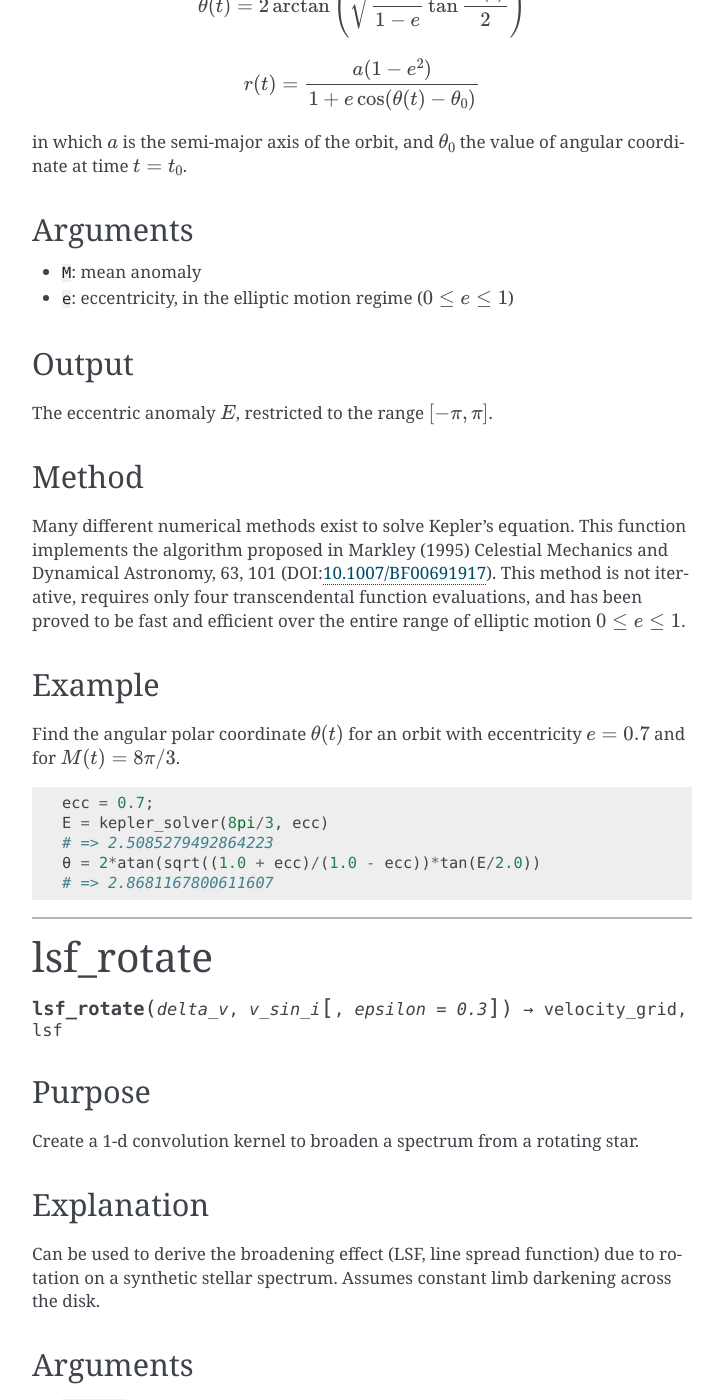
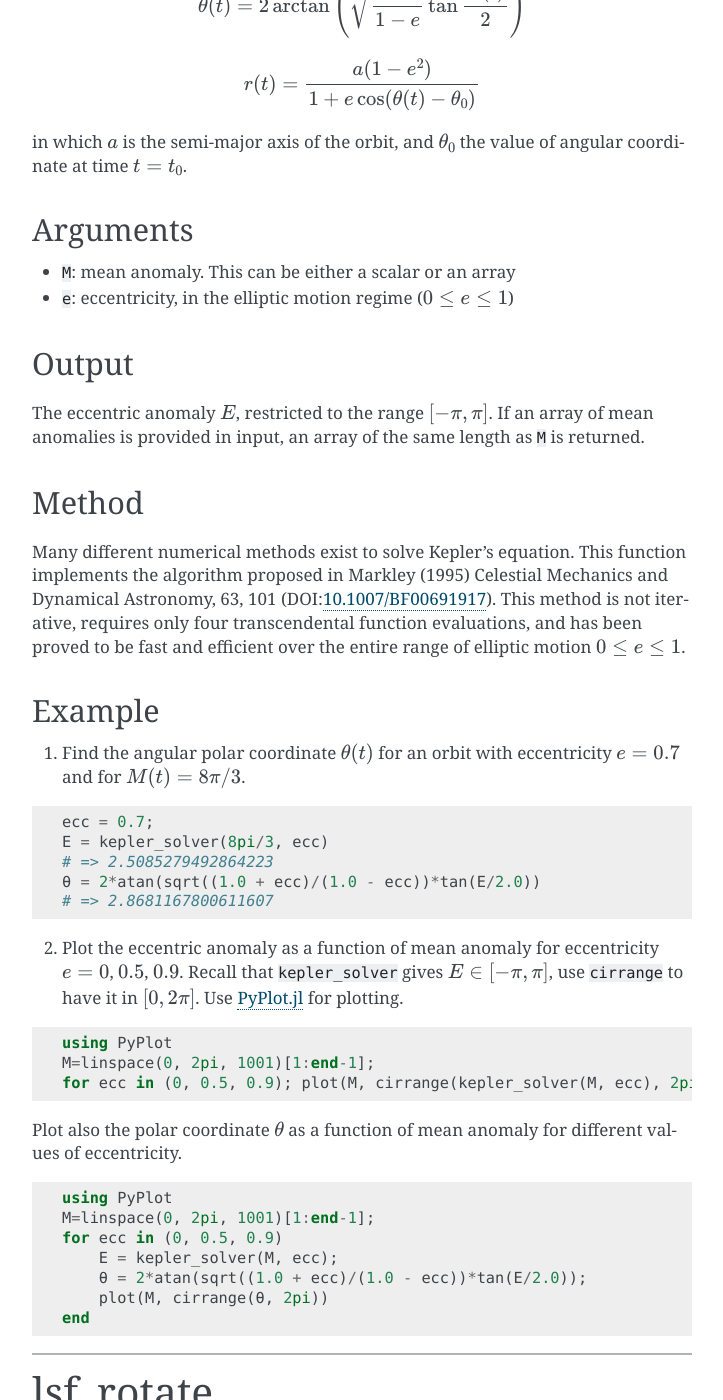
Before and after one commit to giordano/AstroLib.jl, a Sphinx documentation site: the page built from docs/utils.rst, in a window 1280 px wide and 1400 px high, scrolled down 36029 px. Shown: the whole window, without its empty margins (388-1111 px from the left). Built offline with Sphinx 7.4.7, drawn with Linux system fonts in a browser that asks for light colours; some of the changed text lies outside the part shown.

Commit message:
Vectorial version of kepler_solver

```diff
--- a/docs/utils.rst
+++ b/docs/utils.rst
@@ -1783,7 +1783,7 @@ in which :math:`a` is the semi-major axis of the orbit, and
 Arguments
 '''''''''
 
--  ``M``: mean anomaly
+-  ``M``: mean anomaly. This can be either a scalar or an array
 -  ``e``: eccentricity, in the elliptic motion regime
    (:math:`0 \leq e \leq 1`)
 
@@ -1791,7 +1791,8 @@ Output
 ''''''
 
 The eccentric anomaly :math:`E`, restricted to the range
-:math:`[-\pi, \pi]`.
+:math:`[-\pi, \pi]`. If an array of mean anomalies is provided in input,
+an array of the same length as ``M`` is returned.
 
 Method
 ''''''
@@ -1807,8 +1808,8 @@ entire range of elliptic motion :math:`0 \leq e \leq 1`.
 Example
 '''''''
 
-Find the angular polar coordinate :math:`\theta(t)` for an orbit with
-eccentricity :math:`e = 0.7` and for :math:`M(t) = 8\pi/3`.
+(1) Find the angular polar coordinate :math:`\theta(t)` for an orbit
+    with eccentricity :math:`e = 0.7` and for :math:`M(t) = 8\pi/3`.
 
 .. code-block:: julia
 
@@ -1817,6 +1818,31 @@ eccentricity :math:`e = 0.7` and for :math:`M(t) = 8\pi/3`.
     # => 2.5085279492864223
     θ = 2*atan(sqrt((1.0 + ecc)/(1.0 - ecc))*tan(E/2.0))
     # => 2.8681167800611607
+
+(2) Plot the eccentric anomaly as a function of mean anomaly for
+    eccentricity :math:`e = 0`, :math:`0.5`, :math:`0.9`. Recall that
+    ``kepler_solver`` gives :math:`E \in [-\pi, \pi]`, use ``cirrange``
+    to have it in :math:`[0, 2\pi]`. Use
+    `PyPlot.jl <https://github.com/stevengj/PyPlot.jl>`__ for plotting.
+
+.. code-block:: julia
+
+    using PyPlot
+    M=linspace(0, 2pi, 1001)[1:end-1];
+    for ecc in (0, 0.5, 0.9); plot(M, cirrange(kepler_solver(M, ecc), 2pi)); end
+
+Plot also the polar coordinate :math:`\theta` as a function of mean
+anomaly for different values of eccentricity.
+
+.. code-block:: julia
+
+    using PyPlot
+    M=linspace(0, 2pi, 1001)[1:end-1];
+    for ecc in (0, 0.5, 0.9)
+        E = kepler_solver(M, ecc);
+        θ = 2*atan(sqrt((1.0 + ecc)/(1.0 - ecc))*tan(E/2.0));
+        plot(M, cirrange(θ, 2pi))
+    end
 
 --------------
 
@@ -2403,7 +2429,7 @@ The spectral radiance of the black body, in units of W/(sr·m²·Hz).
 Example
 '''''''
 
-Plot the spectrum of a black body in :math:`[10^{12}, 10^{16}]` Hz at
+Plot the spectrum of a black body in :math:`[10^{12}, 10^{15.4}]` Hz at
 :math:`8000` K. Use
 `PyPlot.jl <https://github.com/stevengj/PyPlot.jl>`__ for plotting.
 
@@ -2458,8 +2484,9 @@ The spectral radiance of the black body, in units of W/(sr·m³).
 Example
 '''''''
 
-Calculate the spectrum of a black body in :math:`[0, 3]` µm at
-:math:`5000` K.
+Plot the spectrum of a black body in :math:`[0, 3]` µm at :math:`5000`
+K. Use `PyPlot.jl <https://github.com/stevengj/PyPlot.jl>`__ for
+plotting.
 
 .. code-block:: julia
 
```
Also changed, not shown: 4 other files.
